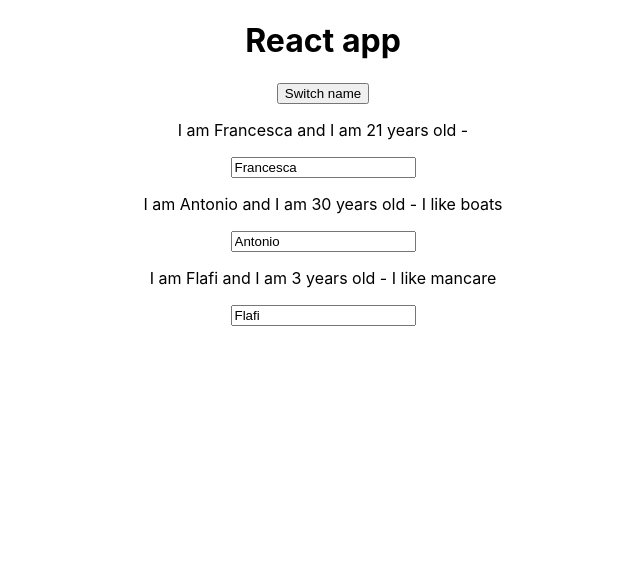
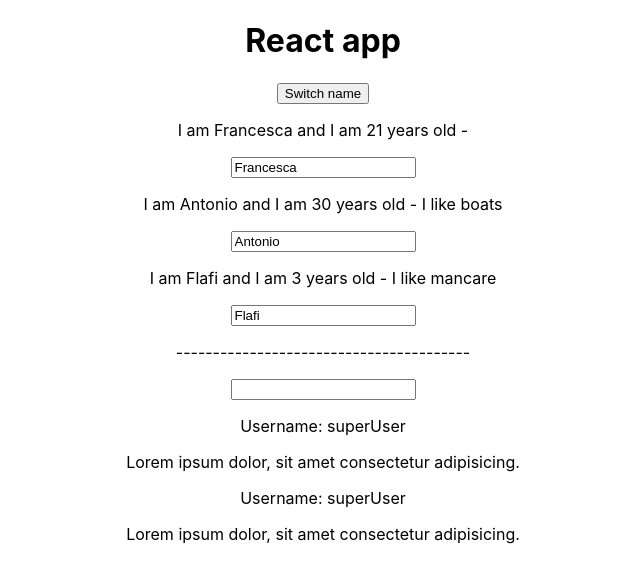
Before and after one commit to RadosavAntonio/learn_react, a React (Create React App) app: page / in a window 1280 px wide. Shown: the top 582 px of the page, without its empty margins (317-957 px from the left). Built offline with nearby package versions, Linux system fonts and the light colour scheme.

Commit message:
finish the useState

```diff
--- a/src/App.js
+++ b/src/App.js
@@ -1,8 +1,20 @@
 import './App.css';
 import { Person } from './components/person';
 import React, { useState } from 'react'
+import { UserInput } from './components/userInput';
+import { UserOutput } from './components/userOutput';
 
 export const App = () => {
+
+  const [userName, setUserName] = useState({
+    username: "superUser"
+  })
+
+  const changeUserName = (e) => {
+    setUserName({
+      username: e.target.value
+    })
+  }
 
   const [personsState, setPersonsState] = useState({
     persons: [
@@ -30,6 +42,11 @@
       <Person name={personsState.persons[0].name} age={personsState.persons[0].age} />
       <Person name={personsState.persons[1].name} age={personsState.persons[1].age} changed={changeName}>I like boats</Person>
       <Person name={personsState.persons[2].name} age={personsState.persons[2].age} changed={changeName} click={() => changeName('Flaf')}>I like mancare</Person>
+      <p>----------------------------------------</p>
+      <UserInput change={changeUserName}/>
+      <UserOutput username={userName.username} currentName={userName.username}/>
+      <UserOutput username={userName.username} currentName={userName.username}/>
+
     </div>
   );
 }
--- /dev/null
+++ b/src/components/userInput.js
@@ -0,0 +1,9 @@
+import React from 'react'
+
+export const UserInput = (a) => {
+  return (
+    <div>
+      <input type="text" placeholder={a.currentName} onChange={a.change} />
+    </div>
+  )
+}
--- /dev/null
+++ b/src/components/userOutput.js
@@ -0,0 +1,10 @@
+import React from 'react'
+
+export const UserOutput = (a) => {
+  return (
+    <div>
+      <p onClick={a.chnage}>Username: {a.username}</p>
+      <p>Lorem ipsum dolor, sit amet consectetur adipisicing.</p>
+    </div>
+  )
+}
```
